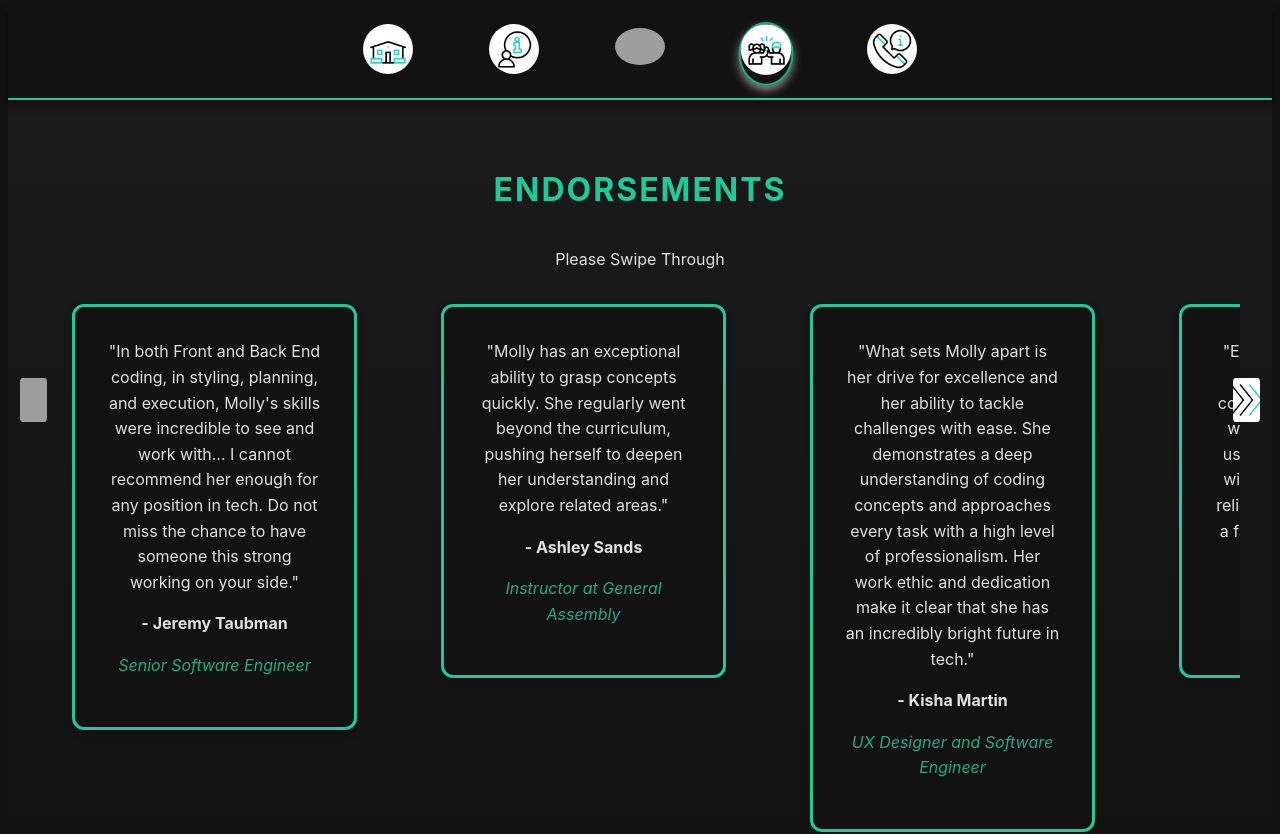
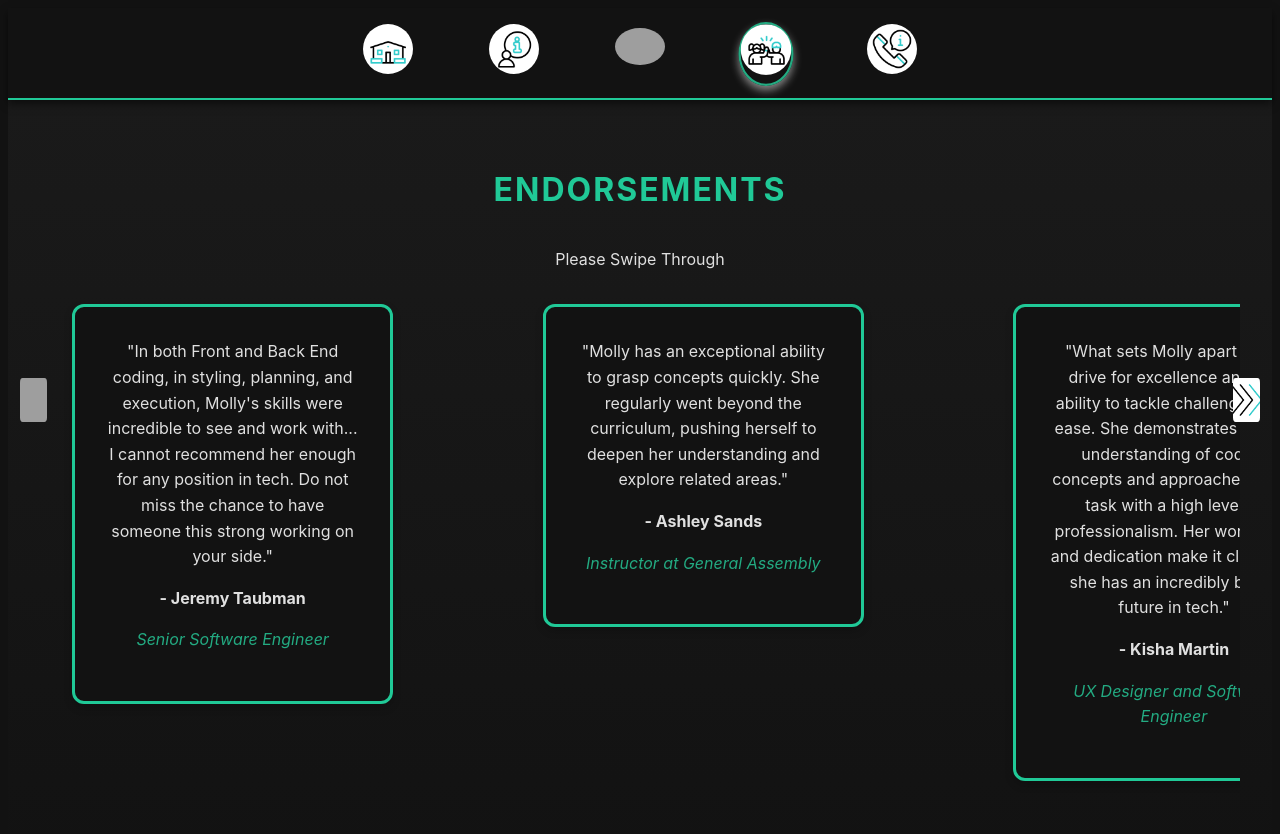
Before and after one commit to mparente88/mparente88.github.io, a Next.js app: page /endorsements in a window 1280 px wide. Shown: the top 834 px of the page. Built offline with nearby package versions, Linux system fonts and the light colour scheme; grey boxes are pictures that could not be loaded.

Commit message:
include resume download on hero and about pages, correct endorsement swiper and add more description to projects

```diff
--- a/components/About.js
+++ b/components/About.js
@@ -5,6 +5,11 @@ export default function About() {
     <section id="about" className="about section">
       <div className="about-container">
         <Image src="/profilePicture.png" alt="Profile" width={150} height={150} className="profile-img" />
+        <span>
+          <a href="/MollyParenteResume.pdf" download className="btn">
+            Download My Resume
+          </a>
+        </span>
         <div className="about-details">
           <h2>About Me</h2>
           <p>Hi! I&apos;m Molly, a software engineer with a background in teaching and a passion for solving complex problems. I recently graduated from General Assembly&apos;s Software Engineering Immersive program, where I honed my skills in full-stack development, building dynamic applications, and collaborating with teams to create impactful, sustainable solutions.</p>
--- a/components/Endorsements.js
+++ b/components/Endorsements.js
@@ -1,5 +1,5 @@
 import { Swiper, SwiperSlide } from "swiper/react"
-import { Navigation, Autoplay } from "swiper/modules"
+import { Navigation, FreeMode } from "swiper/modules"
 import "swiper/css"
 import "swiper/css/navigation"
 
@@ -47,19 +47,24 @@ export default function Endorsements() {
 
       <Swiper
         spaceBetween={20}
-        modules={[Navigation, Autoplay]}
+        modules={[Navigation, FreeMode]}
         navigation={{
           nextEl: ".swiper-button-next",
           prevEl: ".swiper-button-prev",
         }}
         loop={true}
-        freeMode={true}
+        freeMode={{
+          enabled: true,
+          momentum: false,
+          sticky: false,
+        }}
         autoplay={false}
-        touchStartPreventDefault={true}
+        touchReleaseOnEdges={true}
+        slidesPerView="auto"
         breakpoints={{
-          640: { slidesPerView: 0.5 },
-          768: { slidesPerView: 0.5 },
-          1024: { slidesPerView: 4 },
+          640: { slidesPerView: 1 },
+          768: { slidesPerView: 2 },
+          1024: { slidesPerView: 3 },
         }}
       >
         {endorsements.map((endorsement, index) => (
--- a/components/Hero.js
+++ b/components/Hero.js
@@ -7,6 +7,11 @@ export default function Hero() {
     <section className="hero">
       <h1>Hi, I&apos;m Molly</h1>
       <p>A Software Engineer passionate about creating efficient, user-centric applications.</p>
+      <span>
+        <a href="/MollyParenteResume.pdf" download className="btn">
+          Download My Resume
+        </a>
+      </span>
       <div>
         <button onClick={() => router.push("/projects")}>View Projects</button>
         <button onClick={() => router.push("/contact")}>Contact Me</button>
--- a/package.json
+++ b/package.json
@@ -14,7 +14,7 @@
     "react": "^19.0.0",
     "react-dom": "^19.0.0",
     "react-router-dom": "^7.0.2",
-    "swiper": "^11.1.15"
+    "swiper": "^11.2.1"
   },
   "devDependencies": {
     "@eslint/eslintrc": "^3",
--- a/styles/global.css
+++ b/styles/global.css
@@ -507,6 +507,7 @@ footer {
   border-radius: 12px;
   box-shadow: 0 4px 8px rgba(0, 0, 0, 0.2);
   transition: transform 0.3s ease, box-shadow 0.3s ease;
+  max-width: 65%;
 }
 
 .endorsement-card:hover {
```
Also changed, not shown: components/Projects.js (+4 -4 lines), 2 other files (tests, documents, lock files or other folders).
